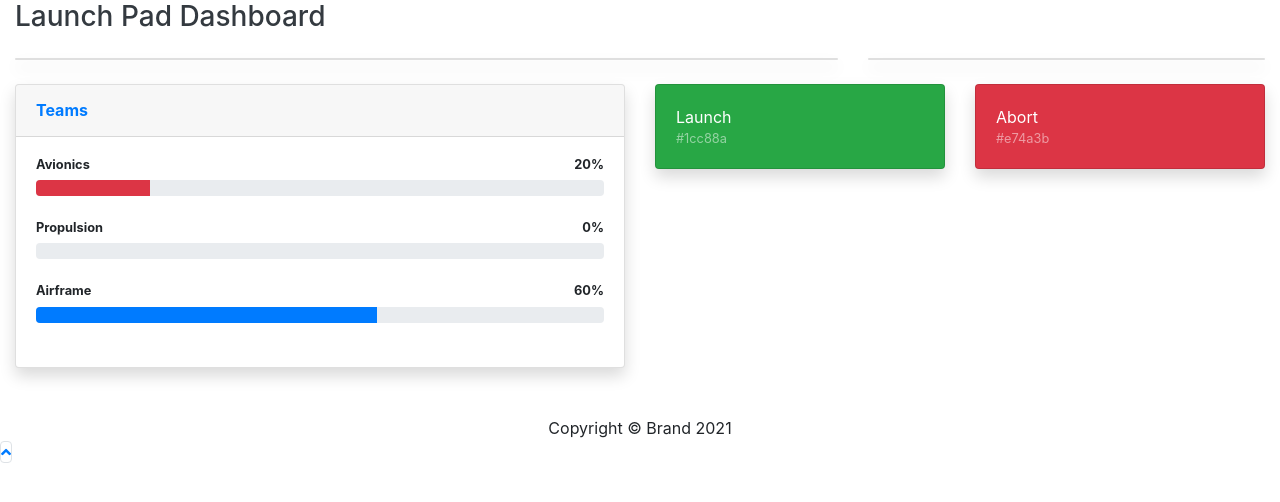
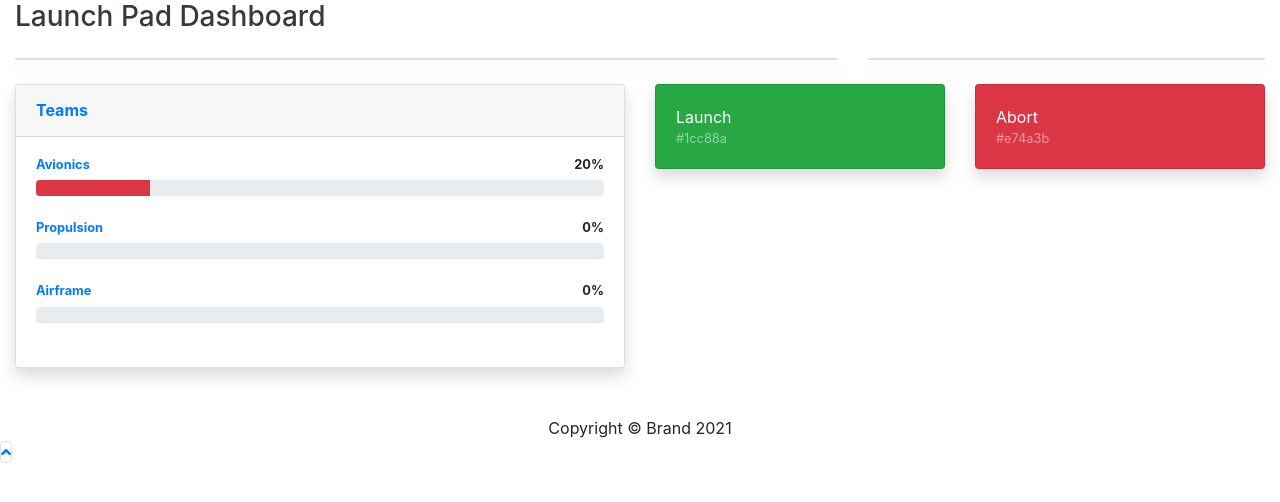
Before and after one commit to nakujaproject/LaunchPad, a Flask app: page / in a window 1280 px wide. Shown: the top 502 px of the page. Run offline with Flask 2, Linux system fonts and the light colour scheme; some libraries are stand-ins or nearby versions.

Commit message:
✨ NEW FEATURE: Insert links for various subgroups

```diff
--- a/templates/index.html
+++ b/templates/index.html
@@ -33,17 +33,17 @@
                                     <h6 class="text-primary font-weight-bold m-0">Teams</h6>
                                 </div>
                                 <div class="card-body">
-                                    <h4 class="small font-weight-bold">Avionics<span class="float-right">20%</span></h4>
+                                    <h4 class="small font-weight-bold"><a href="http://localhost/airframe">Avionics</a><span class="float-right">20%</span></h4>
                                     <div class="progress mb-4">
                                         <div class="progress-bar bg-danger" aria-valuenow="20" aria-valuemin="0" aria-valuemax="100" style="width: 20%;"><span class="sr-only">20%</span></div>
                                     </div>
-                                    <h4 class="small font-weight-bold">Propulsion<span class="float-right">{{ propulsionPercentage }}%</span></h4>
+                                    <h4 class="small font-weight-bold"><a href="http://localhost/propulsion">Propulsion</a><span class="float-right">{{ propulsionPercentage }}%</span></h4>
                                     <div class="progress mb-4">
                                         <div class="progress-bar bg-warning" aria-valuenow="{{ propulsionPercentage }}" aria-valuemin="0" aria-valuemax="100" style="width: {{ propulsionPercentage }}%;"><span class="sr-only">{{ propulsionPercentage }}%</span></div>
                                     </div>
-                                    <h4 class="small font-weight-bold">Airframe<span class="float-right">60%</span></h4>
+                                    <h4 class="small font-weight-bold"><a href="http://localhost/airframe">Airframe</a><span class="float-right">{{ airframePercentage }}%</span></h4>
                                     <div class="progress mb-4">
-                                        <div class="progress-bar bg-primary" aria-valuenow="60" aria-valuemin="0" aria-valuemax="100" style="width: 60%;"><span class="sr-only">60%</span></div>
+                                        <div class="progress-bar bg-primary" aria-valuenow="{{ airframePercentage }}" aria-valuemin="0" aria-valuemax="100" style="width: {{ airframePercentage }}%;"><span class="sr-only">{{ airframePercentage }}%</span></div>
                                     </div>
                                 </div>
                             </div>
```
